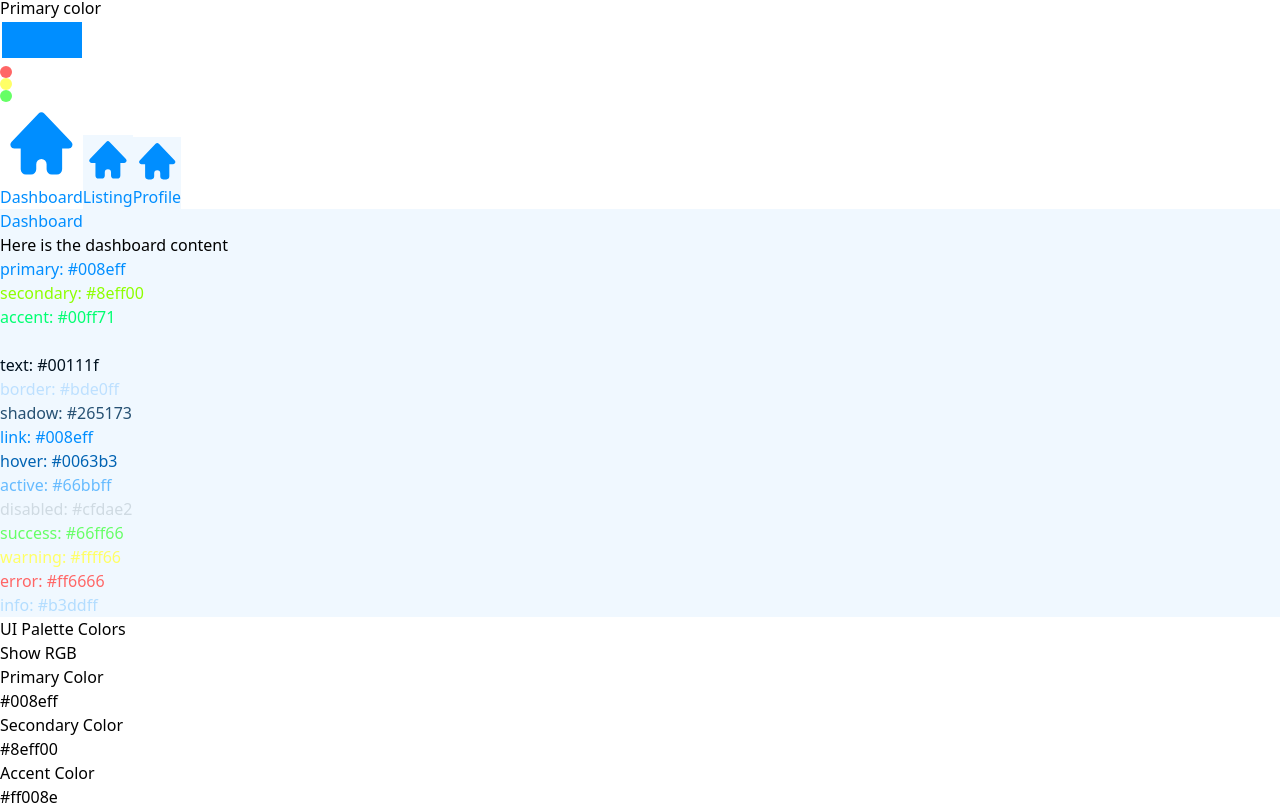
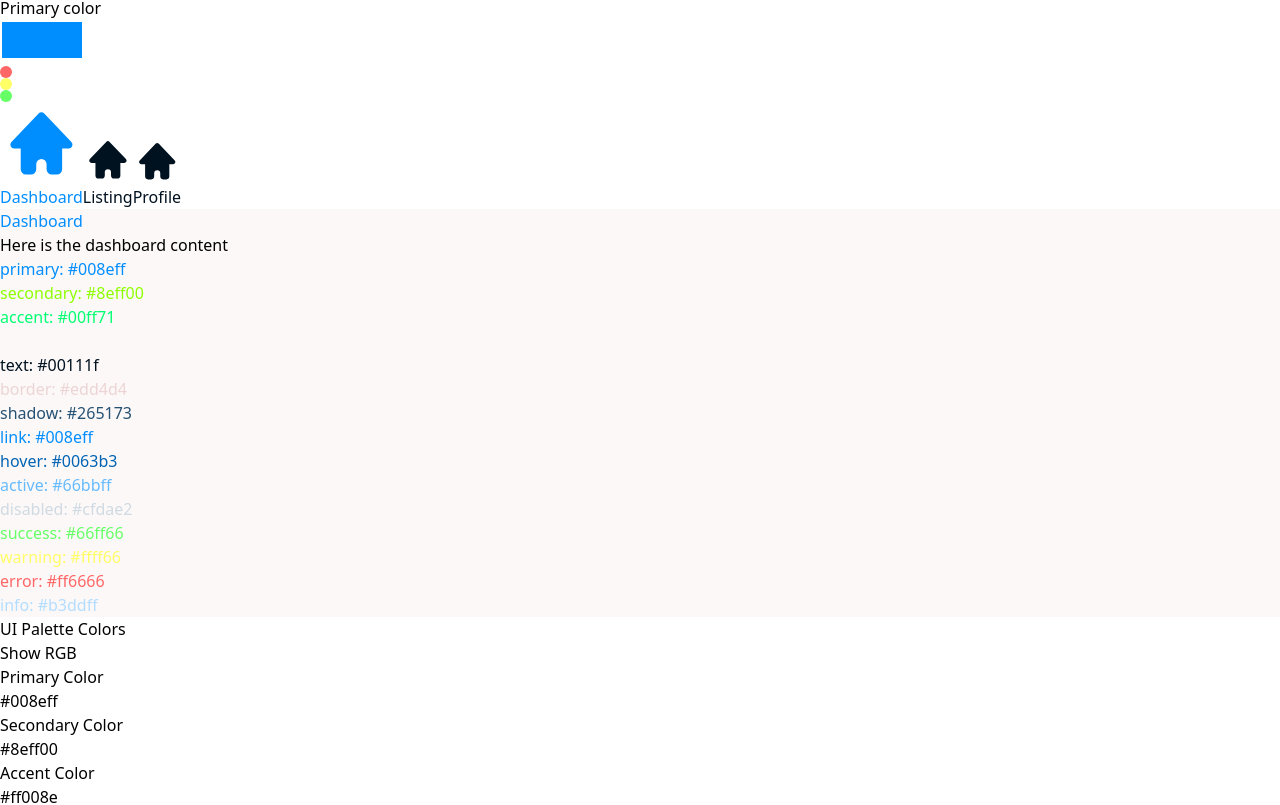
Before and after one commit to ramijames/CrispTools, a Vue app: page /palette-generator in a window 1280 px wide. Shown: the part 675-1480 px from the top of the page. Built offline with nearby package versions, Linux system fonts and the light colour scheme; a web font is replaced by a local one; what vue3-highlightjs would draw is missing.

Commit message:
Better way to create a light backgroundColor based on the selectedColor

```diff
--- a/src/components/Palette.vue
+++ b/src/components/Palette.vue
@@ -80,14 +80,29 @@ export default {
       return colors;
     };
 
-    const backgroundColor = computed(() => {
-      if (tinycolor(selectedColor.value).isLight()) {
-        return tinycolor(selectedColor.value).lighten(30).toHexString();
-      } else {
-        return tinycolor(selectedColor.value).lighten(47).toHexString();
-      }
+    // const backgroundColor = computed(() => {
+    //   if (tinycolor(selectedColor.value).isLight()) {
+    //     return tinycolor(selectedColor.value).lighten(35).toHexString();
+    //   } else {
+    //     return tinycolor(selectedColor.value).lighten(49).toHexString();
+    //   }
+    // });
+
+    const currentHue = computed(() => {
+      return tinycolor(selectedColor.value).toHsl().h;
     });
 
+    const backgroundColor = computed(() => {
+      const selectedColorHue = tinycolor(selectedColor.value).toHsl().s;
+      const selectedColorSaturation = tinycolor(selectedColor.value).toHsl().s;
+      return tinycolor.fromRatio({
+        h: selectedColorHue, // hue from selectedColor
+        s: 0.4, // saturation from selectedColor
+        l: 0.98 // middle lightness
+      }).toHexString();
+    });
+
+    // const backgroundColor = computed(() => { return tinycolor(selectedColor.value).lighten(48).desaturate(90).toHexString(); });
     const textColor = computed(() => { return tinycolor(selectedColor.value).darken(44).toHexString(); });
     const borderColor = computed(() => { return tinycolor(backgroundColor.value).darken(10).toHexString(); });
     const shadowColor = computed(() => { return tinycolor(selectedColor.value).darken(20).desaturate(50).toHexString(); });
@@ -244,7 +259,7 @@ export default {
         </div>
       </section>
     </section>
-    <section id="workspace" class="flex lg:flex-row md:flex-col">
+    <section id="workspace" class="flex flex-col justify-center items-center">
       <!--
         I now want to display these colors in a nicely formatted table
         with the color, the hex value, and the rgb value
@@ -265,7 +280,7 @@ export default {
             // - The error color (mostYellow)
             // - The info color (mostBlue)
       -->
-      <section class="w-full h-full">
+      <section class="h-full">
         <ExampleContent :colors="colorPaletteObject" />
       </section>
       <section id="palette" class="p-6 border-l right-0 top-0 h-screen min-w-[24rem]">
--- a/src/components/colors/ExampleContent.vue
+++ b/src/components/colors/ExampleContent.vue
@@ -53,8 +53,8 @@ export default {
 </script>
 
 <template>
-  <div class="m-6">
-    <section id="appchrome" class="h-full border-1 shadow shadow-xl shadow-md shadow-sm rounded-lg ring-1 ring-neutral-100" :style="{ shadowColor: colors.shadow }">
+  <div class="m-6 max-w-[54rem]">
+    <section id="appchrome" class="overflow-hidden border-1 shadow shadow-xl shadow-md shadow-sm rounded-lg ring-1 ring-neutral-100" :style="{ shadowColor: colors.shadow }">
       <section id="chromebar" class="flex flex-row bg-white p-2">
         <section id="mockui" class="w-24 flex flex-row gap-2 items-center pl-2">
           <span class="close" :style="{ backgroundColor: colors.error }"></span>
@@ -62,9 +62,9 @@ export default {
           <span class="expand" :style="{ backgroundColor: colors.success }"></span>
         </section>
         <section id="chromebuttons" class="flex flex-row gap-2">
-          <button :style="{ color: colors.link, borderColor: colors.border, shadowColor: colors.shadow  }" class="btn flex flex-row gap-1 p-2 text-xs text-grey-600 w-44 text-left rounded border border-neutral-200 bg-white shadow-sm ring-neutral-100" ><HomeIcon class="h-4 w-4" /> Dashboard</button>
-          <button :style="{ color: colors.link, backgroundColor: colors.background, shadowColor: colors.shadow, hoverColor: colors.link  }" class="btn flex flex-row gap-1 p-2 text-xs text-grey-600 w-44 text-left rounded border" ><HomeIcon class="h-4 w-4" /> Listing</button>
-          <button :style="{ color: colors.link, backgroundColor: colors.background, shadowColor: colors.shadow, hoverColor: colors.link  }" class="btn flex flex-row gap-1 p-2 text-xs text-grey-600 w-44 text-left rounded border" ><HomeIcon class="h-4 w-4" /> Profile</button>
+          <button :style="{ color: colors.link, shadowColor: colors.shadow  }" class="btn flex flex-row gap-1 p-2 text-xs text-grey-600 w-44 text-left rounded border border-neutral-200 bg-white shadow-sm ring-neutral-100" ><HomeIcon class="h-4 w-4" /> Dashboard</button>
+          <button :style="{ color: colors.link, shadowColor: colors.shadow, color: colors.text  }" class="btn flex flex-row gap-1 p-2 text-xs text-grey-600 w-44 text-left rounded border" ><HomeIcon class="h-4 w-4" /> Listing</button>
+          <button :style="{ color: colors.link, shadowColor: colors.shadow, color: colors.text  }" class="btn flex flex-row gap-1 p-2 text-xs text-grey-600 w-44 text-left rounded border" ><HomeIcon class="h-4 w-4" /> Profile</button>
         </section>
       </section>
       <section id="display" :style="{ backgroundColor: colors.background }">
```
